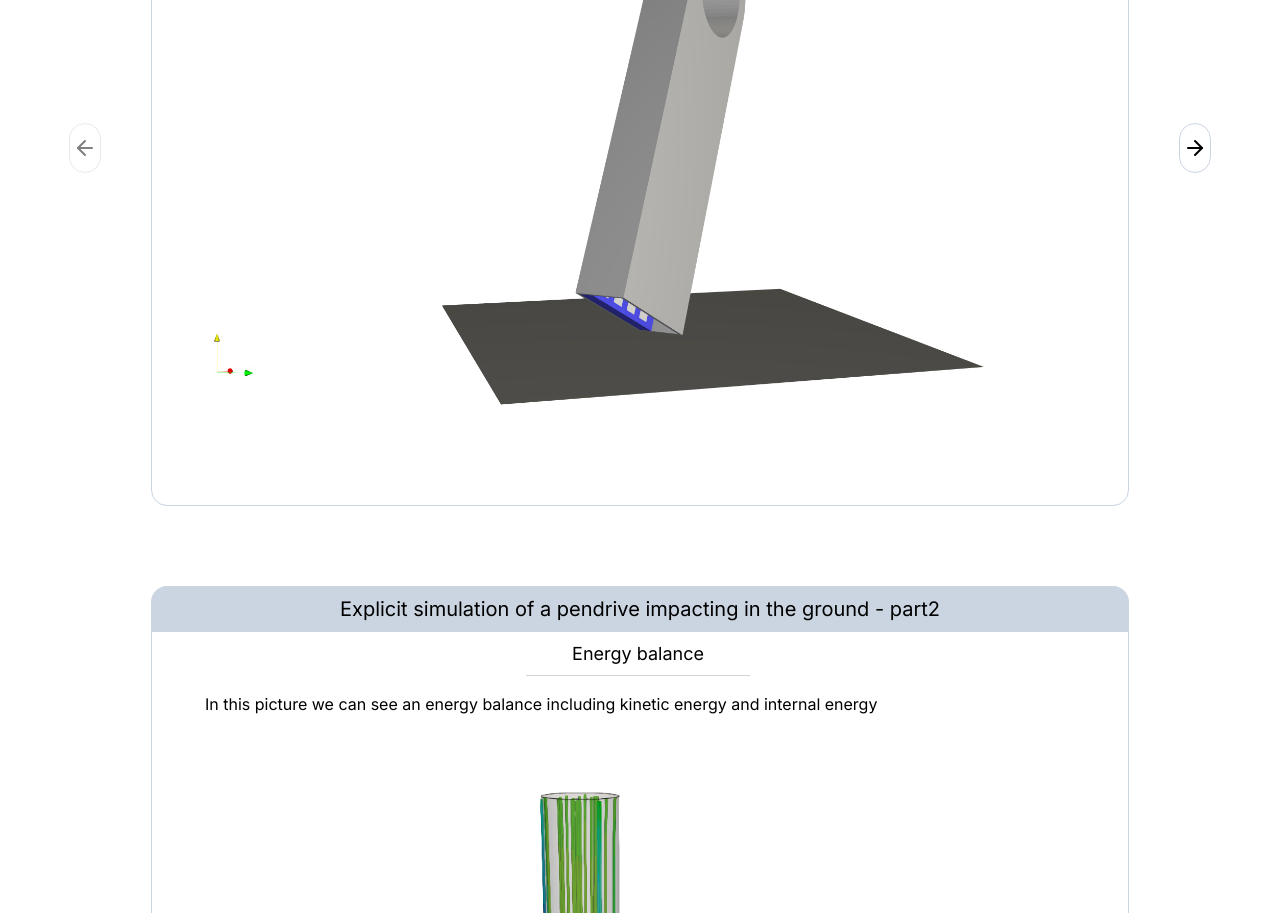
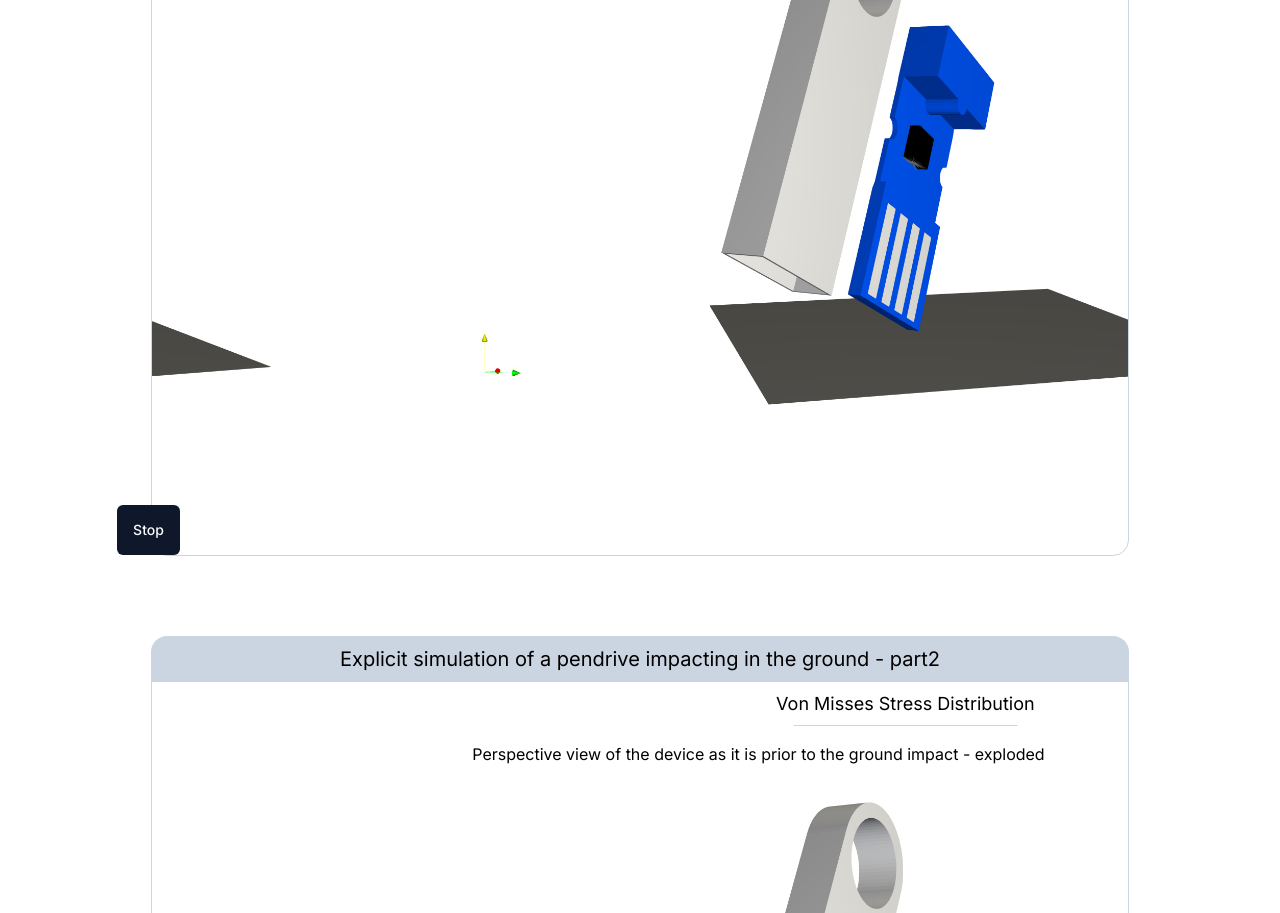
Before and after one commit to jparraporcar/prosimcae, a Next.js app: page / in a window 1280 px wide. Shown: the part 3140-4053 px from the top of the page. Built offline with nearby package versions, Linux system fonts and the light colour scheme.

Commit message:
video autoscroll implemented

```diff
--- a/package.json
+++ b/package.json
@@ -23,8 +23,9 @@
     "clsx": "^2.1.0",
     "date-fns": "^3.6.0",
     "embla-carousel": "^8.5.1",
+    "embla-carousel-auto-scroll": "^8.5.1",
     "embla-carousel-autoplay": "^8.5.1",
-    "embla-carousel-react": "^8.3.0",
+    "embla-carousel-react": "^8.5.1",
     "lucide-react": "^0.366.0",
     "next": "14.1.4",
     "react": "^18",
--- a/src/components/custom/client/study-cases-section.tsx
+++ b/src/components/custom/client/study-cases-section.tsx
@@ -5,18 +5,11 @@ import { cn } from "@/lib/utils";
 import "./study-cases-section.css";
 
 import { StudyCase } from "../study-case";
+import { mediaItem } from "@/lib/types";
 
 interface StudyCase {
   studyCaseTitle: string;
-  images: {
-    title: string;
-    description: string;
-    alt: string;
-    height: number;
-    src: string;
-    width: number;
-    className?: string;
-  }[];
+  mediaItems: mediaItem[];
 }
 
 interface StudyCasesSectionProps {
@@ -66,7 +59,7 @@ export const StudyCasesSection: React.FC<StudyCasesSectionProps> = (props) => {
             {studyCase.studyCaseTitle}
           </h1>
           <div className="border rounded-bl-2xl rounded-br-2xl border-slate-300">
-            <StudyCase images={studyCase.images} />
+            <StudyCase mediaItems={studyCase.mediaItems} />
           </div>
         </div>
       ))}
--- a/src/components/custom/study-case.tsx
+++ b/src/components/custom/study-case.tsx
@@ -1,63 +1,106 @@
+"use client";
+
 import { cn } from "@/lib/utils";
 import Image from "next/image";
 import {
   Carousel,
   CarouselContent,
   CarouselItem,
-  CarouselNext,
-  CarouselPrevious,
 } from "@/components/ui/carousel";
 import { useMediaQuery } from "react-responsive";
+import { mediaItem } from "@/lib/types";
+import AutoScroll from "embla-carousel-auto-scroll";
+import { useEffect, useState } from "react";
+import { type CarouselApi } from "@/components/ui/carousel";
+import { Button } from "../ui/button";
 
 interface StudyCaseProps {
-  images: {
-    title: string;
-    description: string;
-    alt: string;
-    height: number;
-    src: string;
-    width: number;
-    className?: string;
-  }[];
+  mediaItems: mediaItem[];
 }
 
 export const StudyCase: React.FC<StudyCaseProps> = (props) => {
   const isSmall = useMediaQuery({ query: "(max-width: 767px)" });
+  const [api, setApi] = useState<CarouselApi>();
+  const [isPlaying, setIsPlaying] = useState(true);
+
+  // this useEffect is to be fired when the user clicks the button to start or stop the carousel
+  useEffect(() => {
+    if (!api) {
+      return;
+    }
+    if (!isPlaying) {
+      api.plugins().autoScroll.stop();
+    } else {
+      api.plugins().autoScroll.play();
+    }
+  }, [api, isPlaying]);
+
+  // this useEffect is to be fired when the user drags on the carousel and the event stop is emitted
+  useEffect(() => {
+    api?.on("autoScroll:stop", () => setIsPlaying(false));
+  }, [api]);
+
   return (
     <>
-      <Carousel>
+      <Carousel
+        opts={{ loop: true }}
+        setApi={setApi}
+        plugins={[
+          AutoScroll({
+            playOnInit: true,
+          }),
+        ]}
+      >
         <CarouselContent className="-ml-1">
-          {props.images.map((image, index) => (
+          {props.mediaItems.map((item, index) => (
             <CarouselItem key={index} className="pl-0">
               <div className="flex flex-col items-center mb-16">
                 <h1 className="text-center text-lg px-2 pt-2 pb-1 max-md:text-sm">
-                  {image.title}
+                  {item.title}
                 </h1>
                 <div
                   className={cn(["w-56 h-1 border-b border-gray-300 mx-auto"])}
                 ></div>
                 <div className="w-11/12 text-base max-md:w-full max-md:text-center p-4 max-md:p-1 max-md:text-xs">
-                  {image.description}
+                  {item.description}
                 </div>
+
+                {item.type === "image" && (
                   <figure className="w-full">
                     <Image
-                    alt={image.alt}
+                      alt={item.alt}
                       className={cn([
                         "mx-auto aspect-video rounded-xl object-cover md:w-full",
-                      image.className,
+                        item.className,
                       ])}
-                    height={image.height}
-                    src={image.src}
-                    width={image.width}
+                      height={item.height}
+                      src={item.src}
+                      width={item.width}
                       style={{ marginBottom: 0 }}
                     />
                   </figure>
+                )}
+                {item.type === "video" && (
+                  <video
+                    className={cn([
+                      "mx-auto aspect-video rounded-xl object-cover md:w-11/12",
+                      item.className,
+                    ])}
+                    autoPlay={item.autoPlay}
+                    loop={item.loop}
+                    muted={item.muted}
+                    controls={item.controls}
+                  >
+                    <source src={item.src} type="video/mp4" />
+                  </video>
+                )}
               </div>
             </CarouselItem>
           ))}
         </CarouselContent>
-        <CarouselPrevious size="sm" />
-        <CarouselNext size="sm" />
+        <Button onClick={() => setIsPlaying((prevState) => !prevState)}>
+          {isPlaying ? "Stop" : "Start"}
+        </Button>
       </Carousel>
     </>
   );
--- a/src/lib/content-landing.ts
+++ b/src/lib/content-landing.ts
@@ -1,3 +1,6 @@
+import Autoplay from "embla-carousel-autoplay";
+import { mediaItem } from "./types";
+
 export const customEngineering = {
   sectionClass: "bg-gray-100 dark:bg-gray-800",
   serviceName: "Custom Engineering",
@@ -38,8 +41,9 @@ export const studyCasesSections = [
     studyCases: [
       {
         studyCaseTitle: "Drop test of a Portable Storage Device",
-        images: [
+        mediaItems: [
           {
+            type: "image",
             title: "Impact position",
             description:
               "Perspective view of the device as it is prior to the ground impact - no exploded",
@@ -51,6 +55,7 @@ export const studyCasesSections = [
             caption: "no exploded view",
           },
           {
+            type: "image",
             title: "Von Misses Stress Distribution",
             description:
               "Perspective view of the device as it is prior to the ground impact - exploded",
@@ -61,35 +66,49 @@ export const studyCasesSections = [
             className: "object-contain mx-0 mb-2",
             caption: "exploded view",
           },
-        ],
+          {
+            type: "video",
+            title: "Plastic deformation view 1",
+            description: "Plastic deformation view 1",
+            height: 500,
+            src: "/videos/pers_near_ps.mp4",
+            width: 500,
+            controls: true,
+            muted: true,
+            loop: true,
+            autoPlay: true,
+          },
+        ] as mediaItem[],
       },
       {
         studyCaseTitle:
           "Explicit simulation of a pendrive impacting in the ground - part2",
-        images: [
+        mediaItems: [
           {
-            title: "Energy balance",
+            type: "image",
+            title: "Von Misses Stress Distribution",
             description:
-              " In this picture we can see an energy balance including kinetic energy and internal energy",
-            alt: "Laminar flow analysis",
+              "Perspective view of the device as it is prior to the ground impact - exploded",
+            alt: "perspective view exploded",
             height: 500,
-            src: "/images/cfd.png",
+            src: "/images/post/pen/persp_colour_initial_explode.jpeg",
             width: 500,
             className: "object-contain mx-0 mb-2",
-            caption: "Laminar flow analysis",
+            caption: "exploded view",
           },
           {
+            type: "image",
             title: "Von Misses Stress Distribution",
             description:
-              " In this picture we can see The Von Misses stress distribution along the part",
-            alt: "vonmisses stress",
+              "Perspective view of the device as it is prior to the ground impact - exploded",
+            alt: "perspective view exploded",
             height: 500,
-            src: "/images/cfd.png",
+            src: "/images/post/pen/persp_colour_initial_explode.jpeg",
             width: 500,
             className: "object-contain mx-0 mb-2",
-            caption: "vonmisses stress",
+            caption: "exploded view",
           },
-        ],
+        ] as mediaItem[],
       },
     ],
   },
@@ -100,30 +119,32 @@ export const studyCasesSections = [
     studyCases: [
       {
         studyCaseTitle: "Study of thermal efficiency within a apartment room",
-        images: [
+        mediaItems: [
           {
-            title: "Stream lines",
+            type: "image",
+            title: "Von Misses Stress Distribution",
             description:
-              " In this picture we can see the stream lines going through the room",
-            alt: "streamlines",
+              "Perspective view of the device as it is prior to the ground impact - exploded",
+            alt: "perspective view exploded",
             height: 500,
-            src: "/images/cfd.png",
+            src: "/images/post/pen/persp_colour_initial_explode.jpeg",
             width: 500,
             className: "object-contain mx-0 mb-2",
-            caption: "streamlines",
+            caption: "exploded view",
           },
           {
-            title: "Temperature distribution in the room",
+            type: "image",
+            title: "Von Misses Stress Distribution",
             description:
-              " In this picture we can see the temperature distribution in the room",
-            alt: "temperaturedistr",
+              "Perspective view of the device as it is prior to the ground impact - exploded",
+            alt: "perspective view exploded",
             height: 500,
-            src: "/images/cfd.png",
+            src: "/images/post/pen/persp_colour_initial_explode.jpeg",
             width: 500,
             className: "object-contain mx-0 mb-2",
-            caption: "temperaturedistr",
+            caption: "exploded view",
           },
-        ],
+        ] as mediaItem[],
       },
     ],
   },
--- /dev/null
+++ b/src/lib/types.ts
@@ -0,0 +1,23 @@
+export type mediaItem =
+  | {
+      type: "image";
+      title: string;
+      description: string;
+      alt: string;
+      height: number;
+      src: string;
+      width: number;
+      className?: string;
+      caption: string;
+    }
+  | {
+      type: "video";
+      title: string;
+      description: string;
+      src: string;
+      autoPlay: boolean;
+      loop: boolean;
+      muted: boolean;
+      controls: boolean;
+      className?: string;
+    };
```
Also changed, not shown: 2 other files (tests, documents, lock files or other folders). Lines whose indentation alone changed are shown as unchanged.
